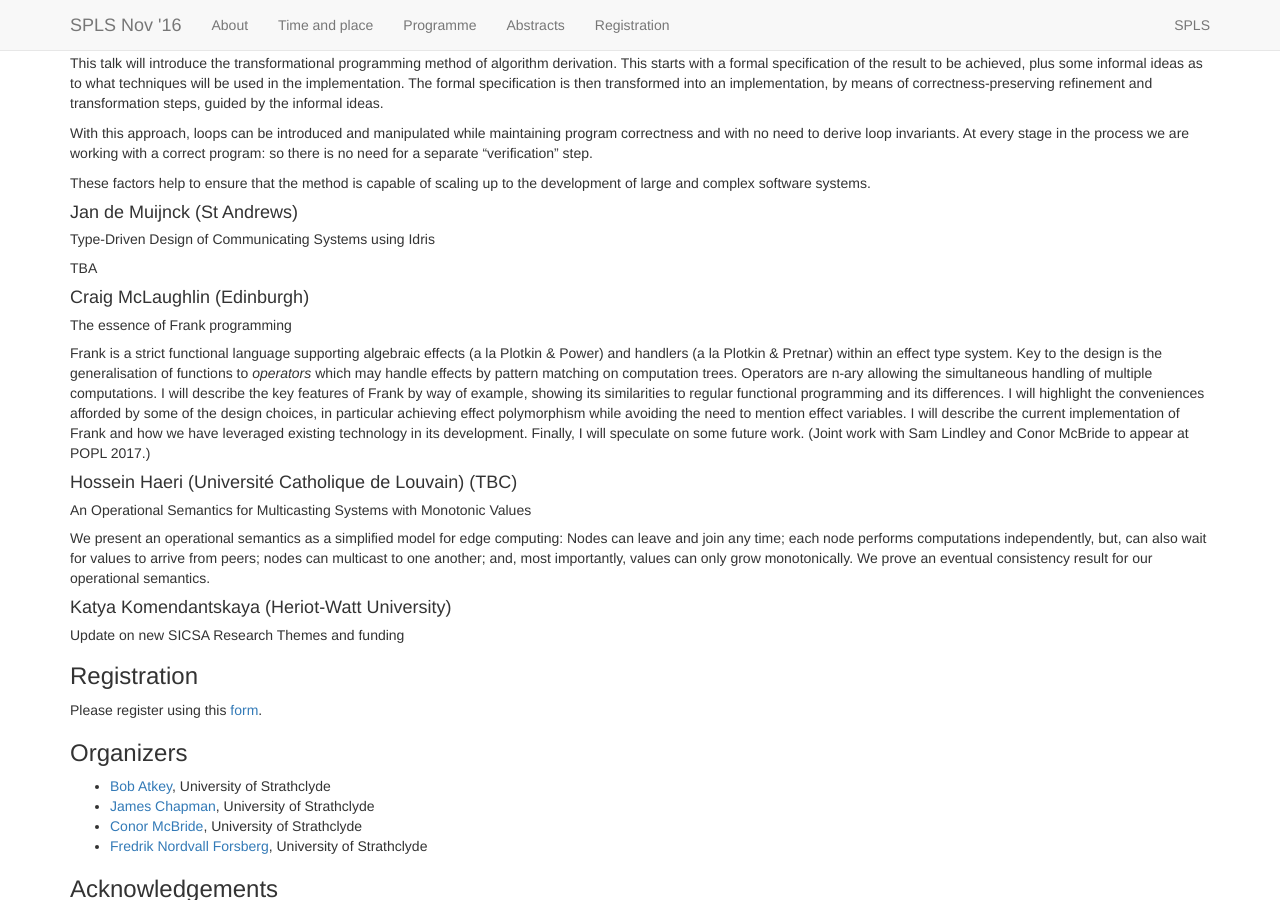
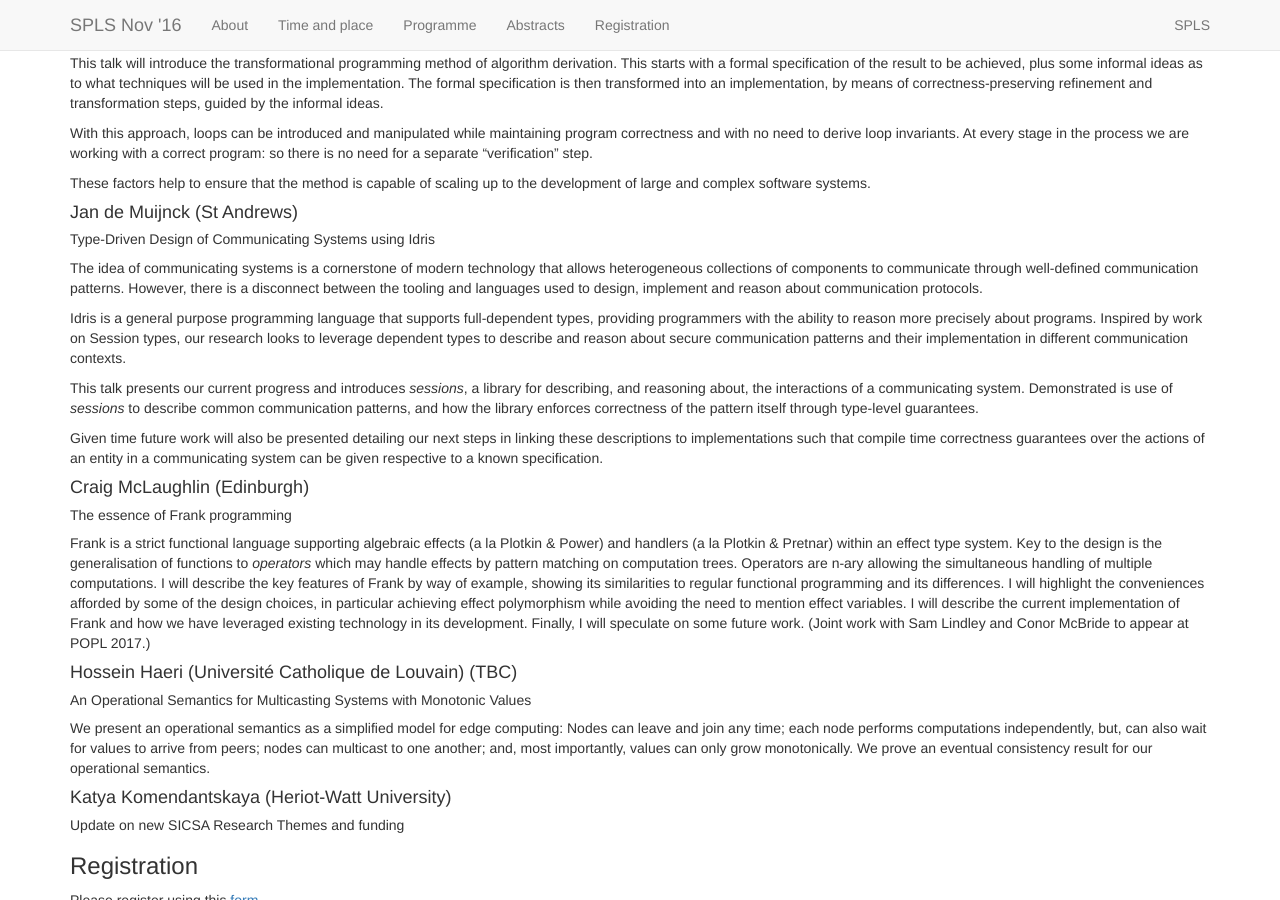
Before and after one commit to msp-strath/spls-16, a Jekyll site: the page built from index.md, in a window 1280 px wide and 900 px high, scrolled down 1418 px. Built offline with Jekyll 4.4.1, drawn with Linux system fonts in a browser that asks for light colours; nearby versions of some CDN libraries.

Commit message:
abstract for Jan

```diff
--- a/index.md
+++ b/index.md
@@ -92,7 +92,16 @@ up to the development of large and complex software systems.
 
 ##### Type-Driven Design of Communicating Systems using Idris
 
-TBA
+The idea of communicating systems is a cornerstone of modern technology that allows heterogeneous collections of components to communicate through well-defined communication patterns.
+However, there is a disconnect between the tooling and languages used to design, implement and reason about communication protocols.
+
+Idris is a general purpose programming language that supports full-dependent types, providing programmers with the ability to reason more precisely about programs.
+Inspired by work on Session types, our research looks to leverage dependent types to describe and reason about secure communication patterns and their implementation in different communication contexts.
+
+This talk presents our current progress and introduces *sessions*, a library for describing, and reasoning about, the interactions of a communicating system.
+Demonstrated is use of *sessions* to describe common communication patterns, and how the library enforces correctness of the pattern itself through type-level guarantees.
+
+Given time future work will also be presented detailing our next steps in linking these descriptions to implementations such that compile time correctness guarantees over the actions of an entity in a communicating system can be given respective to a known specification.
 
 #### Craig McLaughlin (Edinburgh)
 
```
